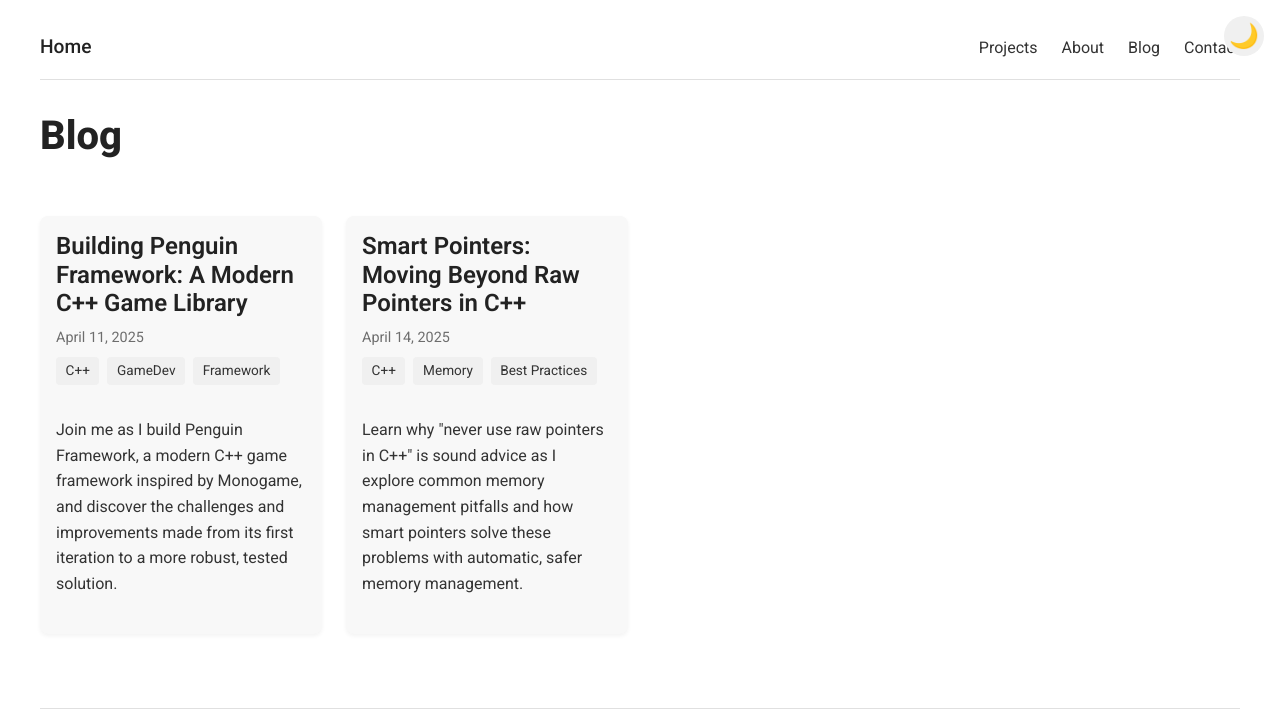
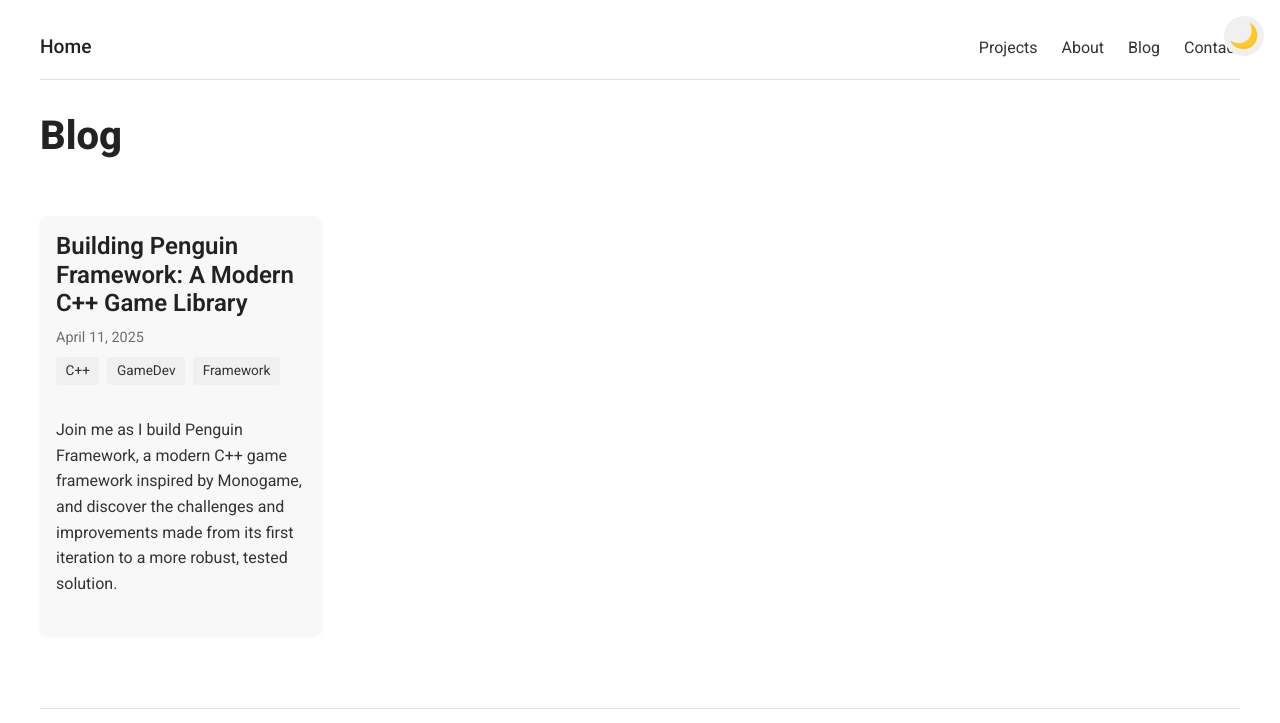
Before and after one commit to anj0la/anjola.github.io, a plain HTML site: page docs/blog.html in a window 1280 px wide. Shown: the top 723 px of the page. Drawn offline with nearby package versions, Linux system fonts and the light colour scheme.

```diff
--- a/docs/blog.html
+++ b/docs/blog.html
@@ -51,22 +51,6 @@
                     </p>
                 </article>
             </a>
-            <a href="blog/smart-pointers-moving-beyond-raw-pointers.html" class="blog-entry-link">
-                <article class="blog-entry">
-                    <div class="blog-entry-header">
-                        <h2>Smart Pointers: Moving Beyond Raw Pointers in C++</h2>
-                        <span class="blog-entry-date">April 14, 2025</span>
-                    </div>
-                    <ul class="blog-entry-tags">
-                        <li>C++</li>
-                        <li>Memory</li>
-                        <li>Best Practices</li>
-                    </ul>
-                    <p class="blog-entry-excerpt">
-                        Learn why "never use raw pointers in C++" is sound advice as I explore common memory management pitfalls and how smart pointers solve these problems with automatic, safer memory management.
-                    </p>
-                </article>
-            </a>
             </section>
 
     </main>
```
Also changed, not shown: docs/blog/building-a-cpp-game-framework.html (+1 -1 lines).
